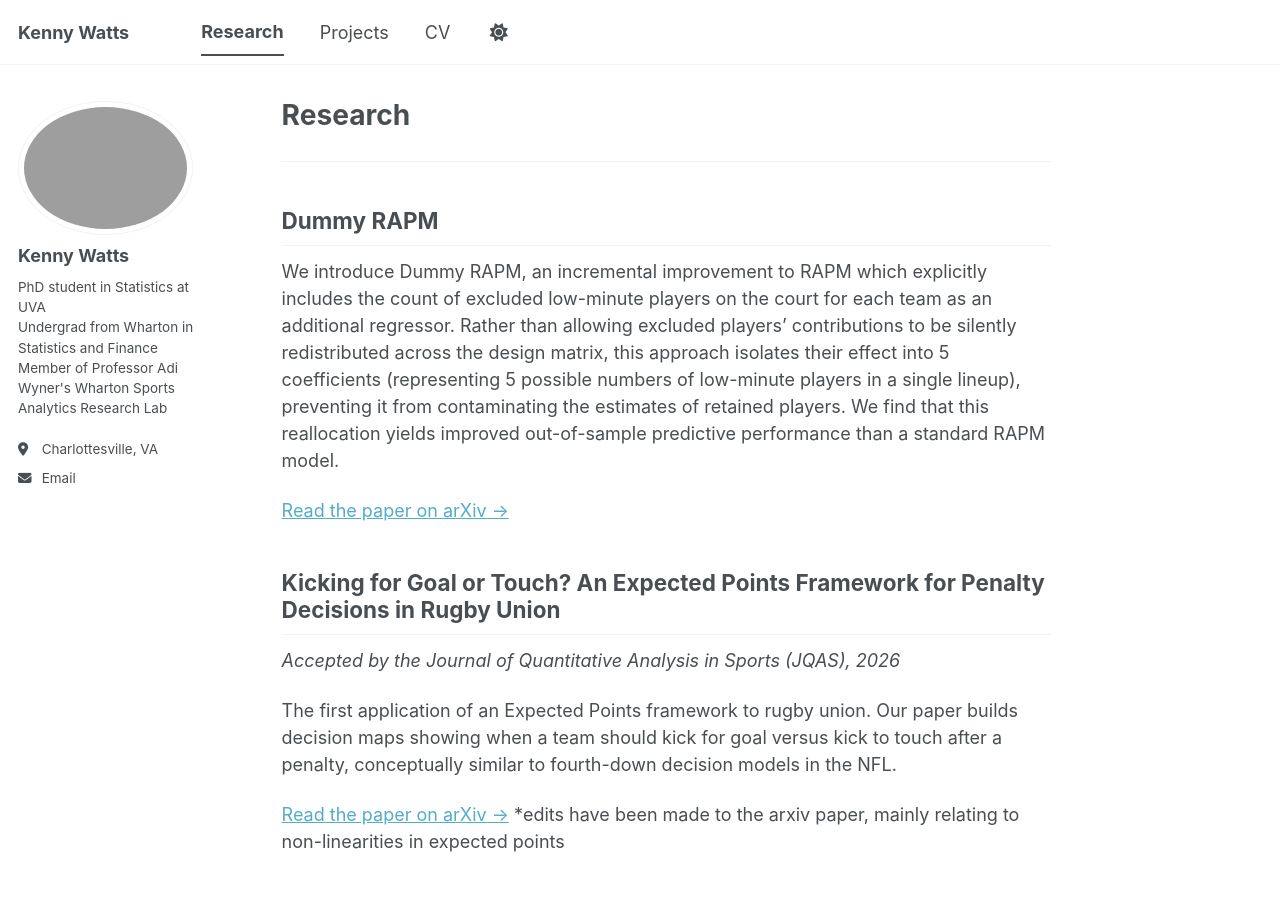
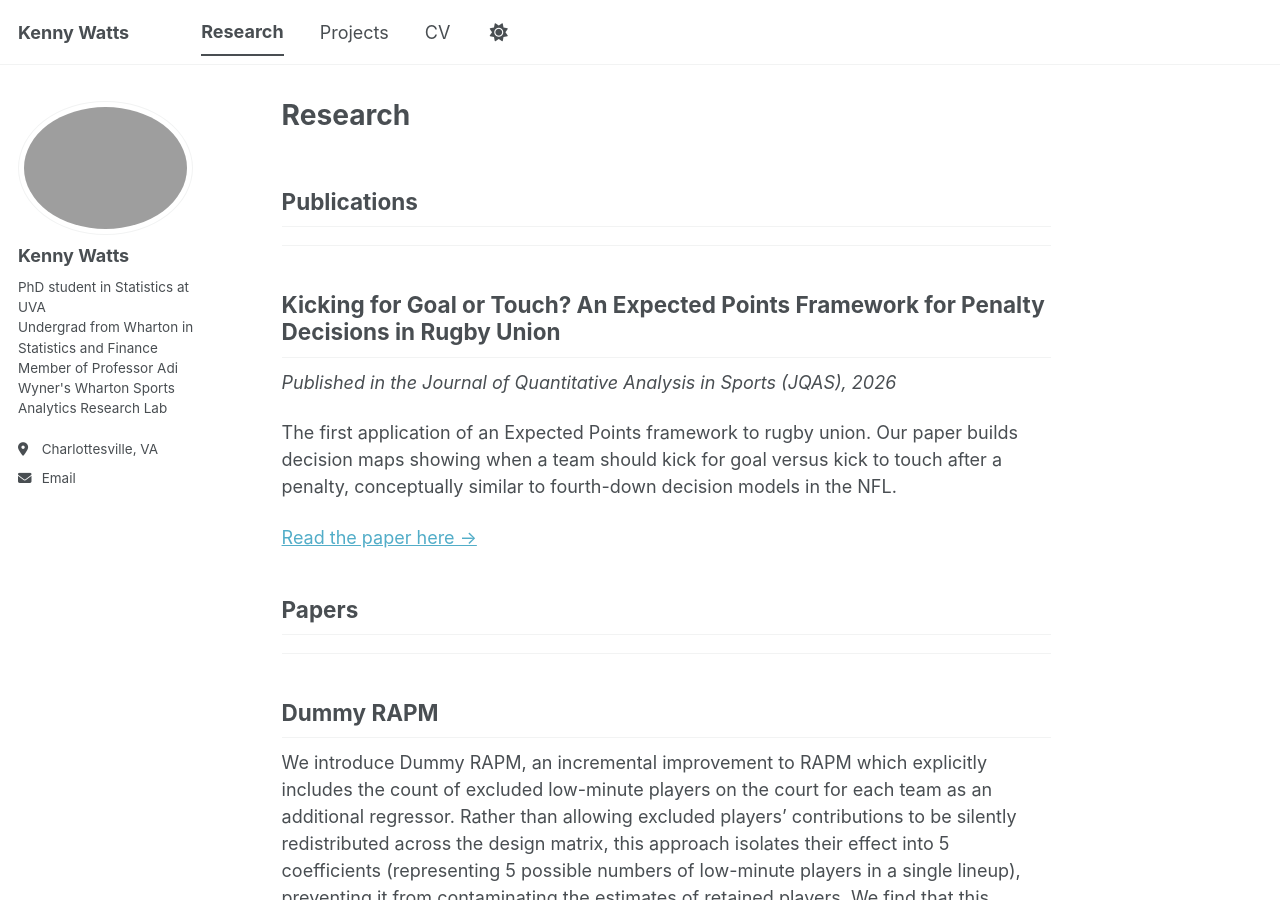
Before and after one commit to kennyws/kennywatts.github.io, a Jekyll site: the page built from _pages/research.md, in a window 1280 px wide and 900 px high. Built offline with Jekyll 4.4.1, drawn with Linux system fonts in a browser that asks for light colours; a script bundle is joined from its source files by our own code; library files that are not in the unit come from our copies; some of the changed lines change nothing that is shown.

Commit message:
Update research page with publications and papers
Added publications and papers sections with details about research work.

```diff
--- a/_pages/research.md
+++ b/_pages/research.md
@@ -5,6 +5,19 @@ permalink: /research/
 author_profile: true
 ---
 
+## Publications
+---
+
+Kicking for Goal or Touch? An Expected Points Framework for Penalty Decisions in Rugby Union
+------
+*Published in the Journal of Quantitative Analysis in Sports (JQAS), 2026*
+
+The first application of an Expected Points framework to rugby union. Our paper builds decision maps showing when a team should kick for goal versus kick to touch after a penalty, conceptually similar to fourth-down decision models in the NFL.
+
+[Read the paper here &rarr;](https://www.degruyterbrill.com/document/doi/10.1515/jqas-2025-0183/html)
+
+
+## Papers
 ---
 
 Dummy RAPM
@@ -19,15 +32,6 @@ reallocation yields improved out-of-sample predictive performance than a standar
 
 [Read the paper on arXiv &rarr;](https://arxiv.org/abs/2608.19454)
 
-Kicking for Goal or Touch? An Expected Points Framework for Penalty Decisions in Rugby Union
-------
-*Accepted by the Journal of Quantitative Analysis in Sports (JQAS), 2026*
-
-The first application of an Expected Points framework to rugby union. Our paper builds decision maps showing when a team should kick for goal versus kick to touch after a penalty, conceptually similar to fourth-down decision models in the NFL.
-
-[Read the paper on arXiv &rarr;](https://arxiv.org/abs/2512.00312)
-*edits have been made to the arxiv paper, mainly relating to non-linearities in expected points
-
 
 A Dynamic Rating System for NFL Pass Rushers and Blockers
 ------
```
